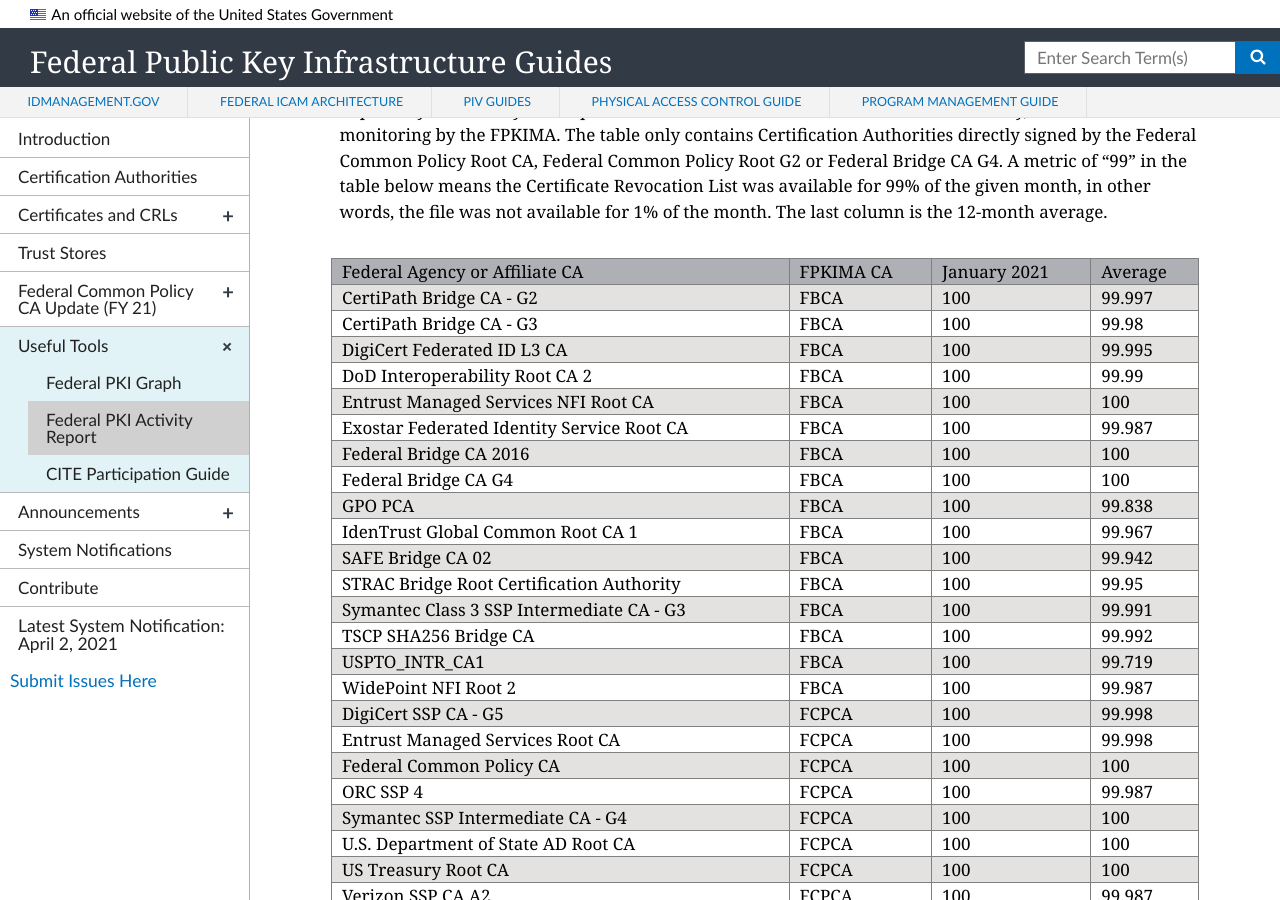
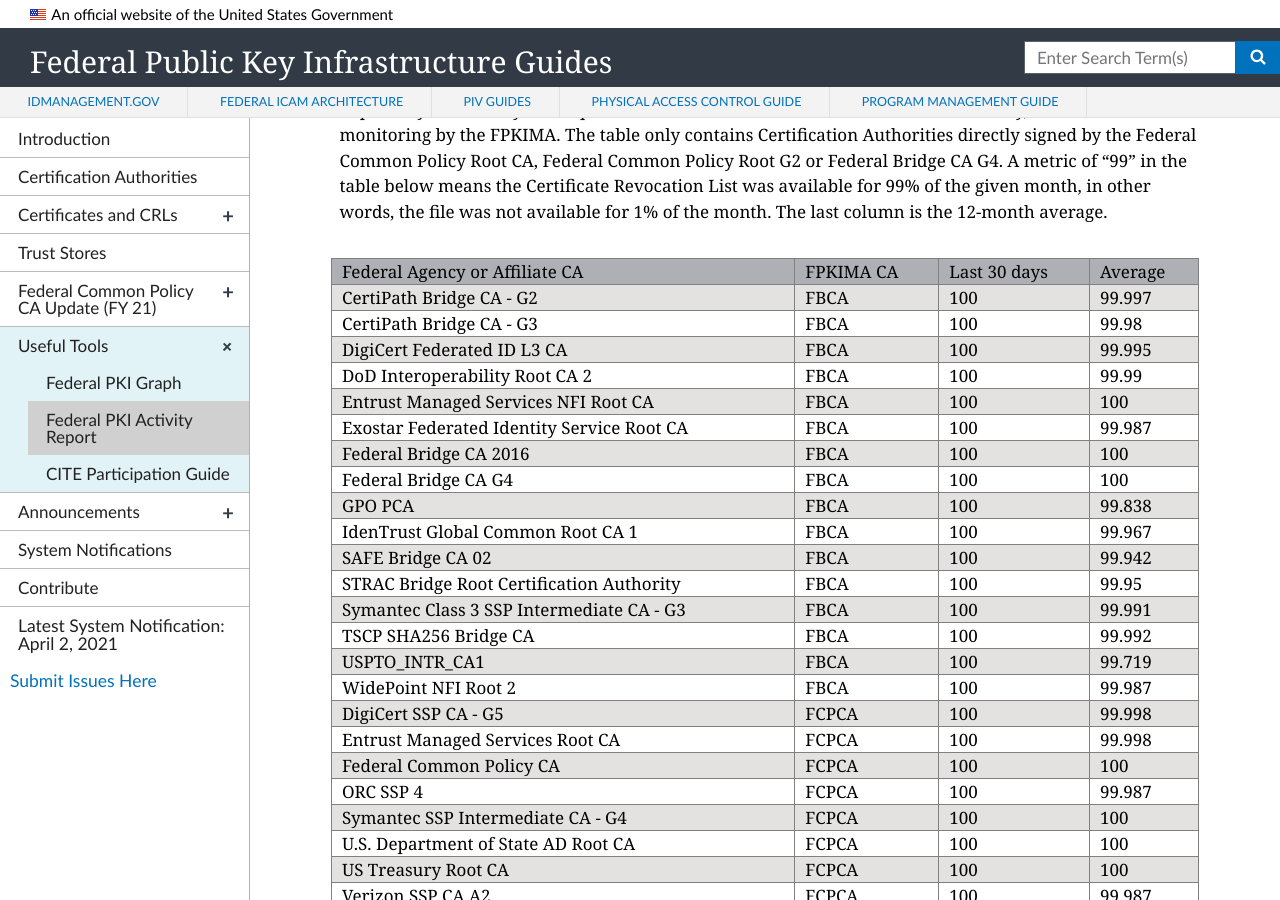
Before and after one commit to GSA/fpki-guides, a Jekyll site: the page built from _tools/03_fpki_activity_report.md, in a window 1280 px wide and 900 px high, scrolled down 2859 px. Built offline with Jekyll 4.4.1, drawn with Linux system fonts in a browser that asks for light colours; nearby versions of some CDN libraries.

Commit message:
UpdatedTableHeader

```diff
--- a/_includes/fpkiar-repo-table.html
+++ b/_includes/fpkiar-repo-table.html
@@ -21,7 +21,7 @@
     <tr>
         <th class="tg-llyw">Federal Agency or Affiliate CA</th>
         <td class="tg-llyw">FPKIMA CA</td>
-        <td class="tg-llyw">January 2021</td>
+        <td class="tg-llyw">Last 30 days</td>
         <td class="tg-llyw">Average</td>
     </tr>
     <tr>
```
